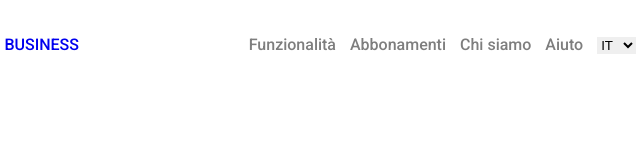
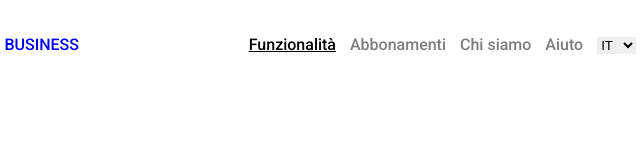
Before and after one commit to Giancarlo-Zuliani/js-html-css-revolut, a plain HTML site: page index.html in a window 1280 px wide. In both pictures the pointer is over the element "Funzionalità". Shown: the full height of the page, 412-1052 px from the left. Drawn offline with nearby package versions, Linux system fonts and the light colour scheme.

Commit message:
hover effect added

```diff
--- a/css/style.css
+++ b/css/style.css
@@ -18,6 +18,12 @@ select{
 }
 a{
   text-decoration: none;
+}
+
+li a:hover , li span:hover{
+  text-decoration: underline;
+  cursor: pointer;
+  color:black;
 }
 
 #headcontainer{
```
